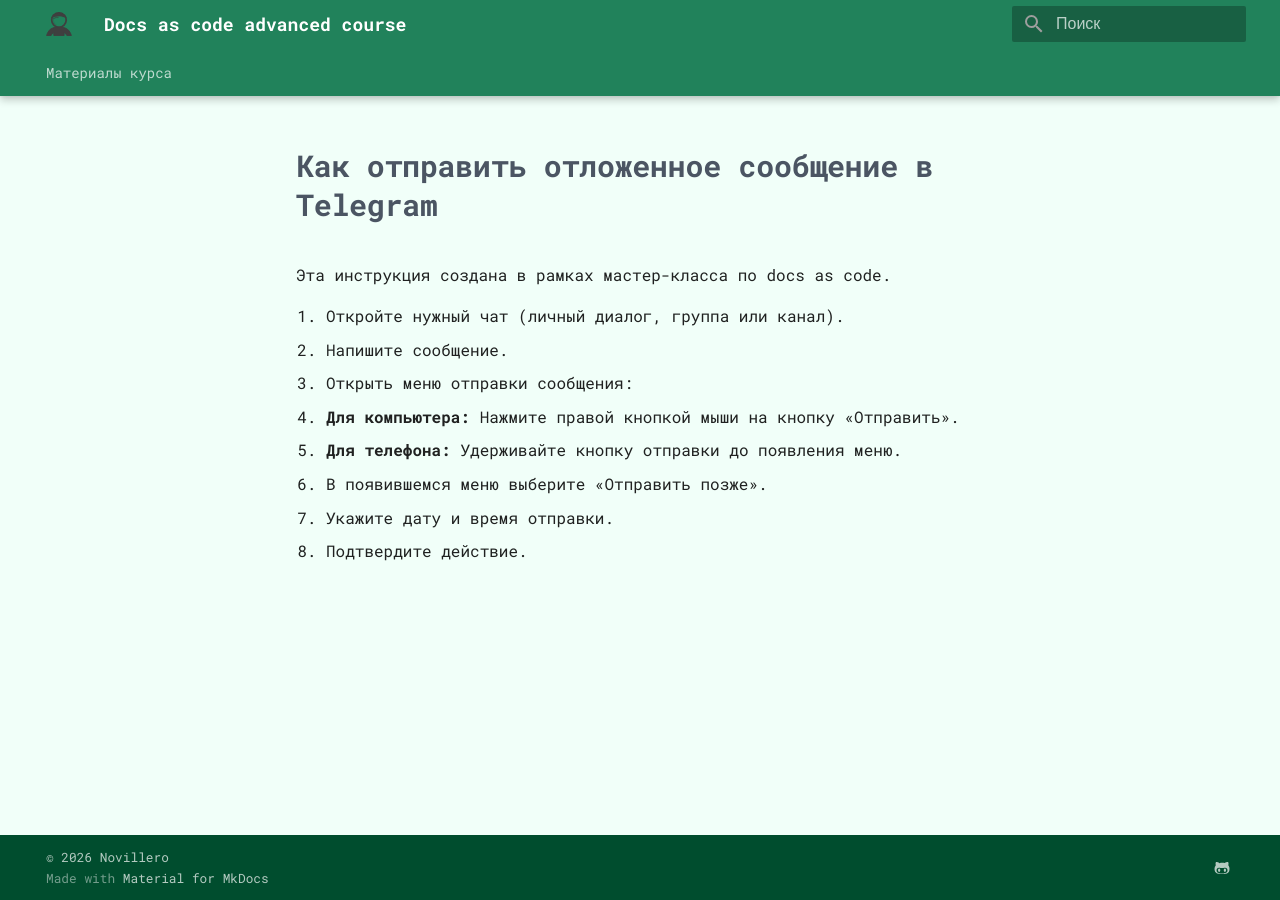
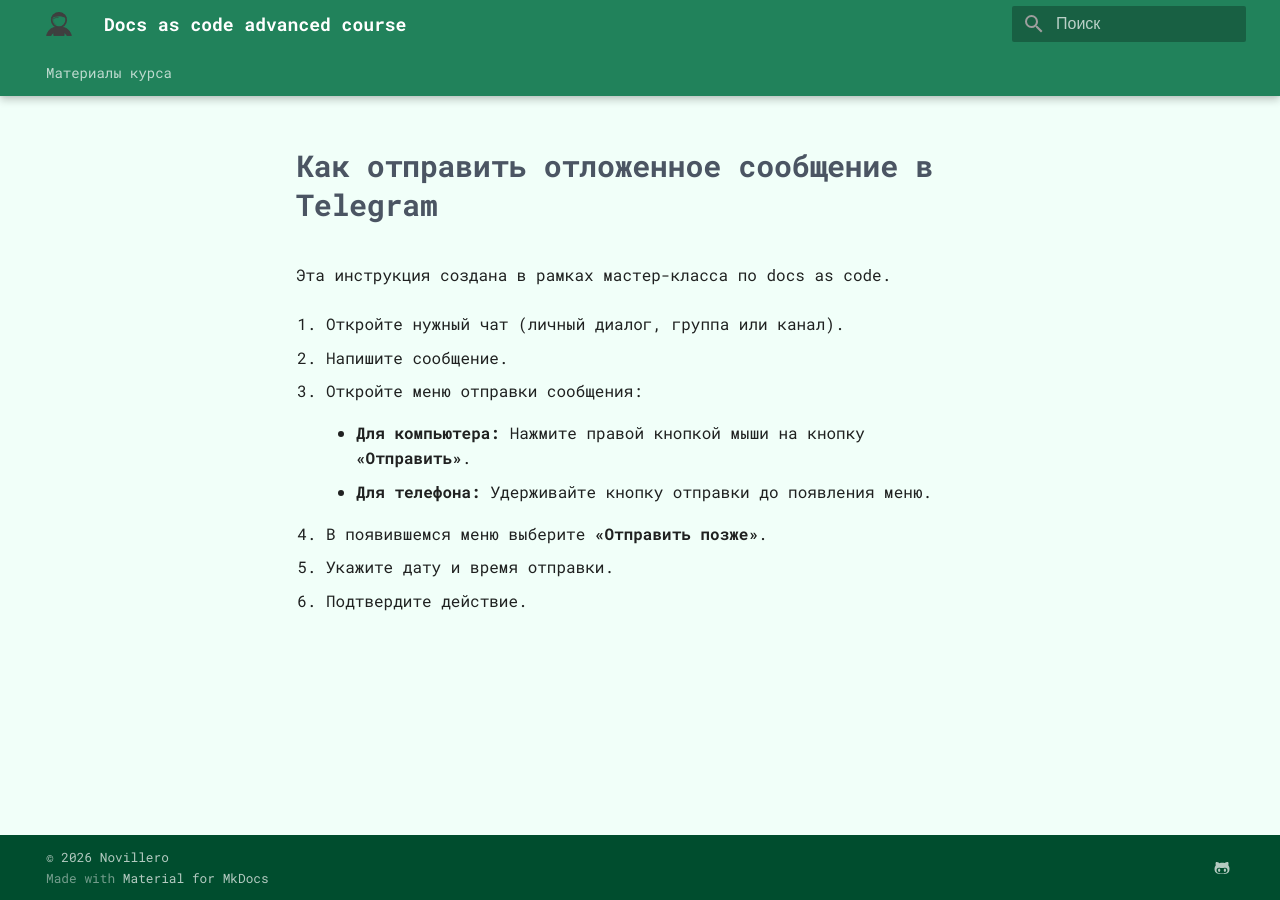
Before and after one commit to novillero/dac-adv-3, an MkDocs documentation site: the page built from docs/instructions/alinali16-instruction.md, in a window 1280 px wide. Built offline with MkDocs 1.6.1 and Material for MkDocs 9.7.7, drawn with Linux system fonts in a browser that asks for light colours; some web fonts are replaced.

Commit message:
внесены правки по замечаниям

```diff
--- a/docs/instructions/alinali16-instruction.md
+++ b/docs/instructions/alinali16-instruction.md
@@ -3,12 +3,17 @@
 Эта инструкция создана в рамках мастер-класса по docs as code.
 
 1. Откройте нужный чат (личный диалог, группа или канал).
+
 2. Напишите сообщение.
-3. Открыть меню отправки сообщения:
 
-* **Для компьютера:** Нажмите правой кнопкой мыши на кнопку «Отправить».
-* **Для телефона:** Удерживайте кнопку отправки до появления меню.
+3. Откройте меню отправки сообщения:
 
-4. В появившемся меню выберите «Отправить позже».
+    * **Для компьютера:** Нажмите правой кнопкой мыши на кнопку **«Отправить»**.
+
+    * **Для телефона:** Удерживайте кнопку отправки до появления меню.
+
+4. В появившемся меню выберите **«Отправить позже»**.
+
 5. Укажите дату и время отправки.
+
 6. Подтвердите действие.
```
